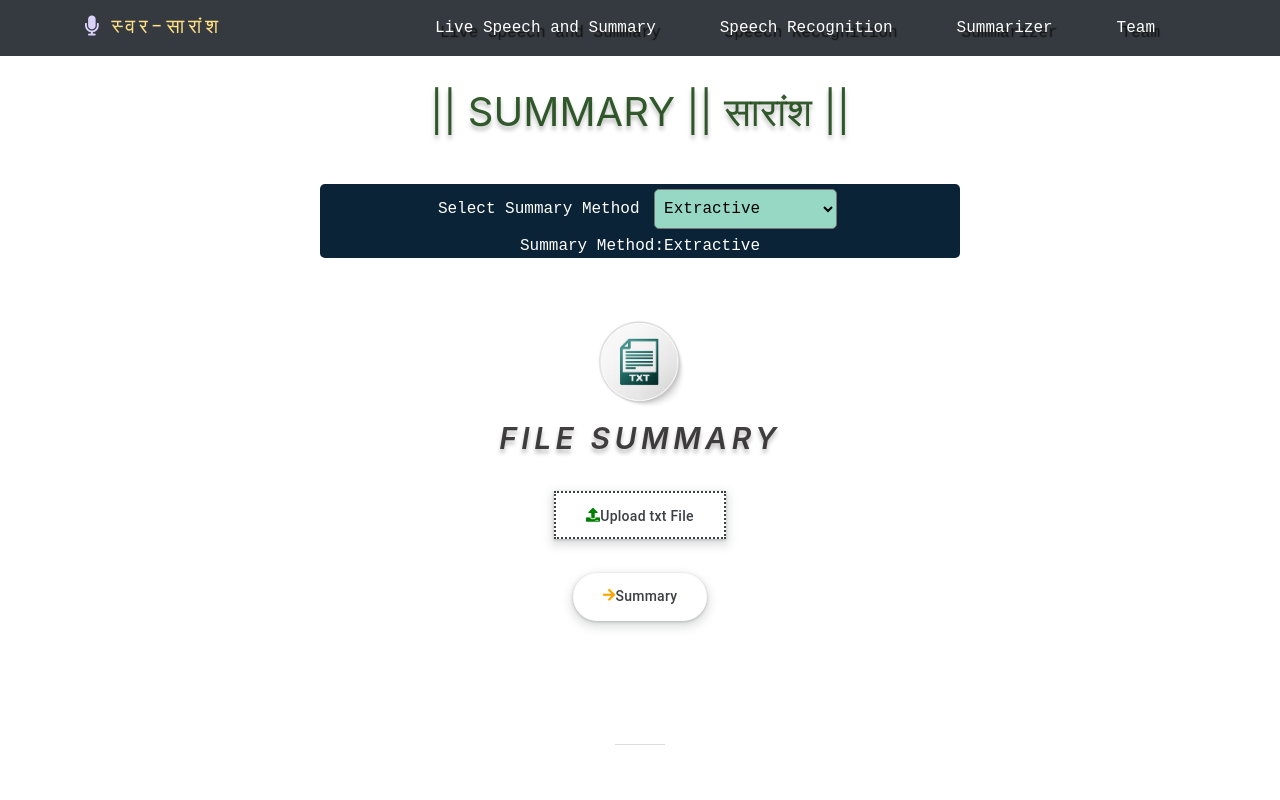
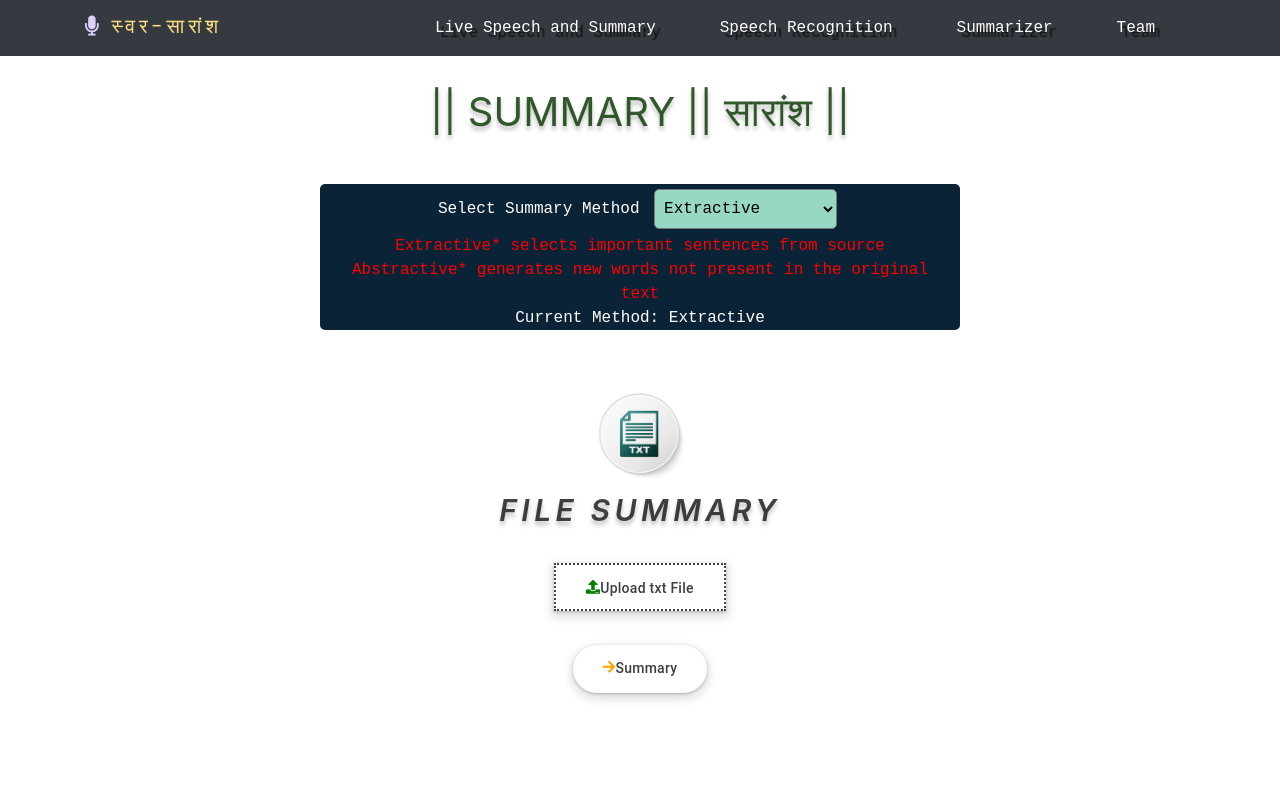
Before and after one commit to JuJu2181/Automatic-Nepali-Speech-Recognition-and-Summarizer, a React (Create React App) app in the folder Web_App/frontend/: page /summary in a window 1280 px wide. Shown: the top 800 px of the page. Built offline with nearby package versions, Linux system fonts and the light colour scheme.

Commit message:
added note in the summarizay method choosing section

```diff
--- a/Web_App/frontend/src/component/Mic/Mics.js
+++ b/Web_App/frontend/src/component/Mic/Mics.js
@@ -258,7 +258,7 @@ export default class Mics extends React.Component {
       }
 
    }
-     let strokeColor=this.state.strokestate ? "green" : undefined
+    let strokeColor=this.state.strokestate ? "green" : undefined
     return (
       <div className='audio'>
         <span className="sectionDivider"></span>
@@ -439,6 +439,10 @@ export default class Mics extends React.Component {
                 <option value="Abstractive">Abstractive</option>
               </select>
               <br/>
+              <span style={{color:"red"}}> Extractive* selects important sentences from source</span>
+              <br/>
+              <span style={{color:"red"}}>Abstractive* generates new words not present in the original text</span>
+              <br/>
               <span>Summary Method: {this.state.selectedOptionSummary}</span>
             </div>
           </center>
--- a/Web_App/frontend/src/component/summary/Summary.js
+++ b/Web_App/frontend/src/component/summary/Summary.js
@@ -253,7 +253,11 @@ export default function Summary() {
             <option value="Abstractive">Abstractive</option>
           </select>
           <br/>
-          <span>Summary Method:{summaryMethod}</span>
+          <span style={{color:"red"}}> Extractive* selects important sentences from source</span>
+          <br/>
+          <span style={{color:"red"}}>Abstractive* generates new words not present in the original text</span>
+          <br/>
+          <span>Current Method: {summaryMethod}</span>
         </div>
       </center>
         <div className="text mt-2">
```
